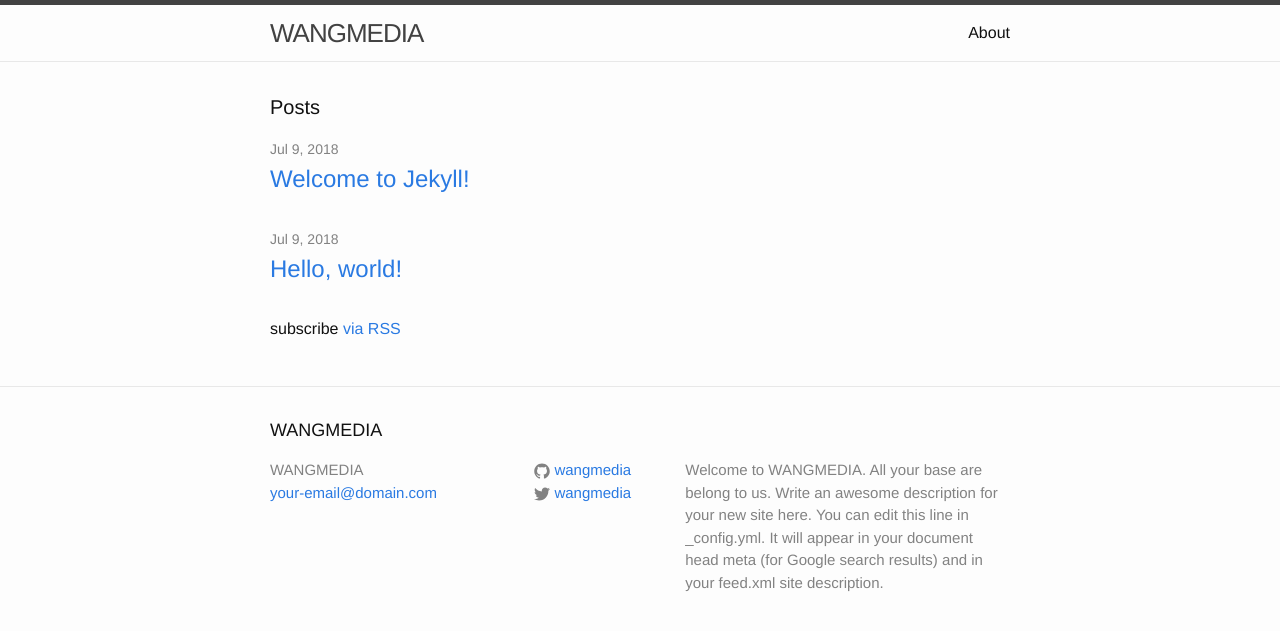
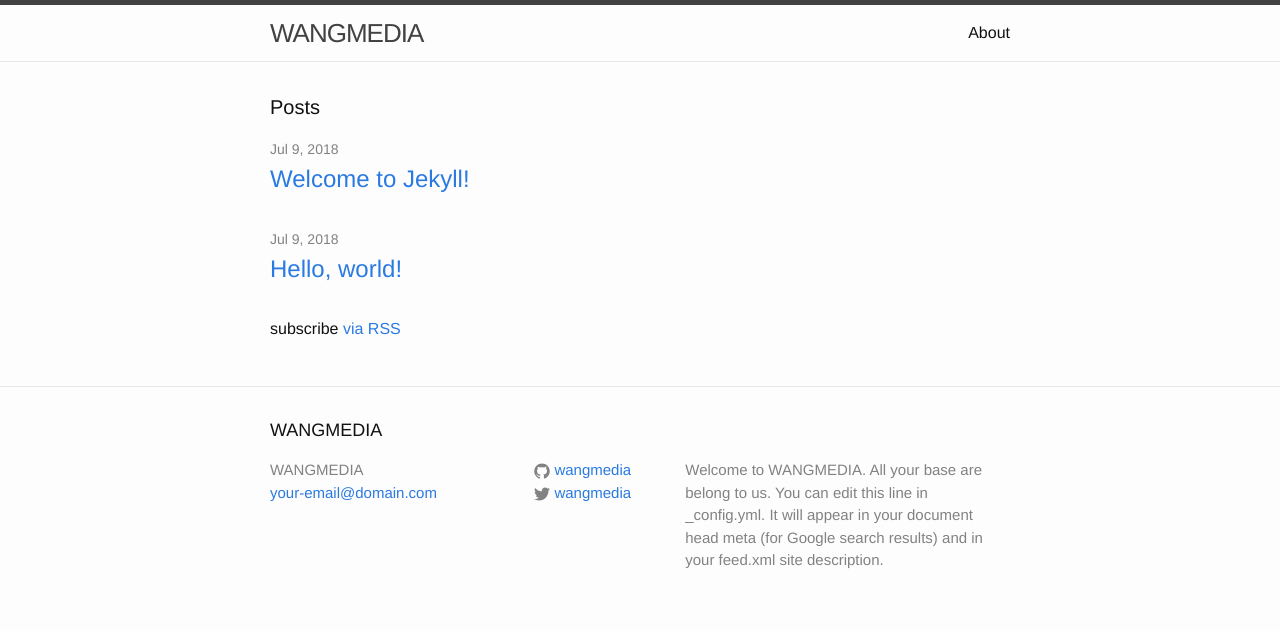
Before and after one commit to wangmedia/wangmedia.github.io, a Jekyll site: the page built from index.html, in a window 1280 px wide. Shown: the top 631 px of the page. Built offline with Jekyll 4.4.1, drawn with Linux system fonts in a browser that asks for light colours.

Commit message:
Update _config.yml

```diff
--- a/_config.yml
+++ b/_config.yml
@@ -10,9 +10,10 @@ title: WANGMEDIA
 email: your-email@domain.com
 description: > # this means to ignore newlines until "baseurl:"
   Welcome to WANGMEDIA. All your base are belong to us.
-  Write an awesome description for your new site here. You can edit this
-  line in _config.yml. It will appear in your document head meta (for
-  Google search results) and in your feed.xml site description.
+
+  You can edit this line in _config.yml.
+
+  It will appear in your document head meta (for Google search results) and in your feed.xml site description.
 baseurl: "" # the subpath of your site, e.g. /blog
 url: "http://yourdomain.com" # the base hostname & protocol for your site
 twitter_username: wangmedia
```
